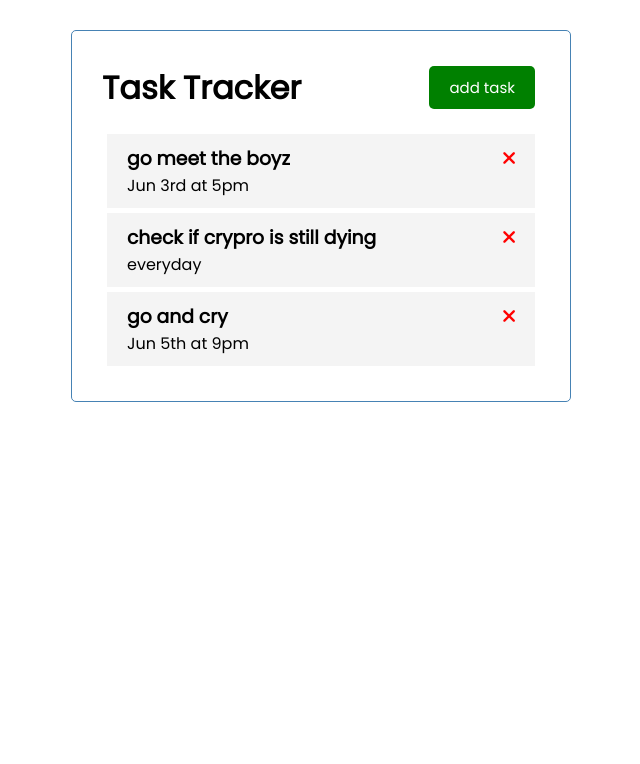
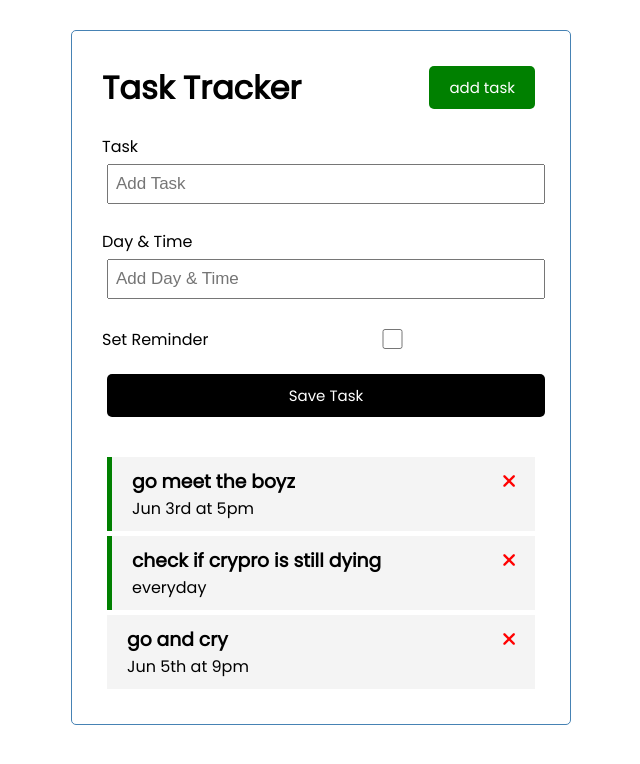
Before and after one commit to RedBaron1918/vue_project1, a Vue app: page / in a window 1280 px wide. Shown: the top 764 px of the page, without its empty margins (319-959 px from the left). Built offline with nearby package versions, Linux system fonts and the light colour scheme.

Commit message:
adding form and toggle

```diff
--- a/src/App.vue
+++ b/src/App.vue
@@ -1,7 +1,8 @@
 <template>
 <div class="container">
   <Header title="Task Tracker"/>
-  <Tasks :tasks="tasks"/>
+  <AddTask/>
+  <Tasks @toggle-click="ToggleClick" @delete-task="DeleteTask" :tasks="tasks"/>
 </div>
 
 </template>
@@ -9,13 +10,23 @@
 
 
 <script>
+import AddTask from './components/AddTask.vue'
 import Header from './components/Header.vue'
 import Tasks from './components/Tasks.vue'
 export default {
-  components:{Header, Tasks},
+  components:{Header, Tasks,AddTask},
   data(){
     return{
       tasks:[]
+    }
+  },
+  methods:{
+    DeleteTask(id){
+      this.tasks = this.tasks.filter((task)=> task.id !== id)
+    },
+    ToggleClick(id){
+      this.tasks = this.tasks.map((task) => task.id === id
+       ? {...task,reminder:!task.reminder} : task)
     }
   },
   created(){
--- /dev/null
+++ b/src/components/AddTask.vue
@@ -0,0 +1,86 @@
+<template>
+  <form @submit="onSubmit" class="add-form">
+    <div class="form-control">
+      <label>Task</label>
+      <input type="text" v-model="text" name="text" placeholder="Add Task" />
+    </div>
+    <div class="form-control">
+      <label>Day & Time</label>
+      <input
+        type="text"
+        v-model="day"
+        name="day"
+        placeholder="Add Day & Time"
+      />
+    </div>
+    <div class="form-control form-control-check">
+      <label>Set Reminder</label>
+      <input type="checkbox" v-model="reminder" name="reminder" />
+    </div>
+
+    <input type="submit" value="Save Task" class="btn btn-block" />
+  </form>
+</template>
+
+<script>
+export default {
+  name: 'AddTask',
+  data() {
+    return {
+      text: '',
+      day: '',
+      reminder: false,
+    }
+  },
+  methods: {
+    onSubmit(e) {
+      e.preventDefault()
+      if (!this.text) {
+        alert('Please add a task')
+        return
+      }
+      const newTask = {
+        // id: Math.floor(Math.random() * 100000),
+        text: this.text,
+        day: this.day,
+        reminder: this.reminder,
+      }
+      this.$emit('add-task', newTask)
+      this.text = ''
+      this.day = ''
+      this.reminder = false
+    },
+  },
+}
+</script>
+
+<style scoped>
+.add-form {
+  margin-bottom: 40px;
+}
+.form-control {
+  margin: 20px 0;
+}
+.form-control label {
+  display: block;
+}
+.form-control input {
+  width: 100%;
+  height: 40px;
+  margin: 5px;
+  padding: 3px 7px;
+  font-size: 17px;
+}
+.form-control-check {
+  display: flex;
+  align-items: center;
+  justify-content: space-between;
+}
+.form-control-check label {
+  flex: 1;
+}
+.form-control-check input {
+  flex: 2;
+  height: 20px;
+}
+</style>
--- a/src/components/Task.vue
+++ b/src/components/Task.vue
@@ -1,6 +1,6 @@
 <template>
-<div class="task">
-     <h3>{{task.text}} <i class="fas fa-times"></i></h3>
+<div @click="$emit('toggle-click',task.id)" :class="[task.reminder ? 'reminder' : '','task']">
+     <h3>{{task.text}} <i @click="DeleteTask(task.id)" class="fas fa-times"></i></h3>
      <p>{{task.day}}</p>
 </div>
 
@@ -8,7 +8,12 @@
 
 <script>
 export default {
-props:['task']
+props:['task'],
+methods:{
+  DeleteTask(id){
+    this.$emit('delete-task',id)
+  }
+}
 }
 </script>
 
--- a/src/components/Tasks.vue
+++ b/src/components/Tasks.vue
@@ -1,6 +1,6 @@
 <template>
   <div v-for:="task in tasks" :key="task.id">
-    <Task :task="task"/>
+    <Task @toggle-click="$emit('toggle-click',task.id)" @delete-task="$emit('delete-task',task.id)" :task="task"/>
 
   </div>
 
@@ -12,6 +12,7 @@
 props:{
     tasks:Array
 },
+emits:['delete-task','toggle-click'],
 components:{Task}
 }
 </script>
```
